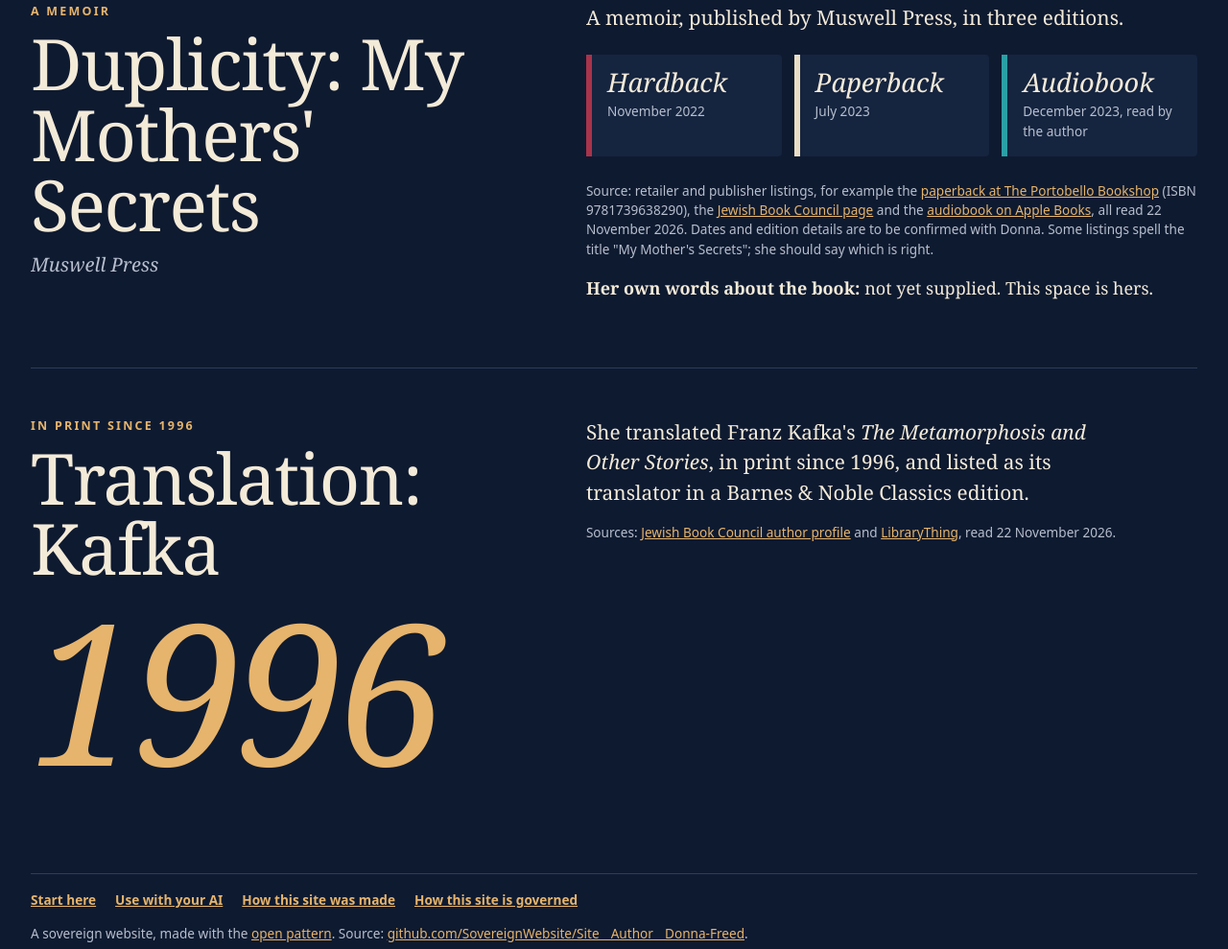
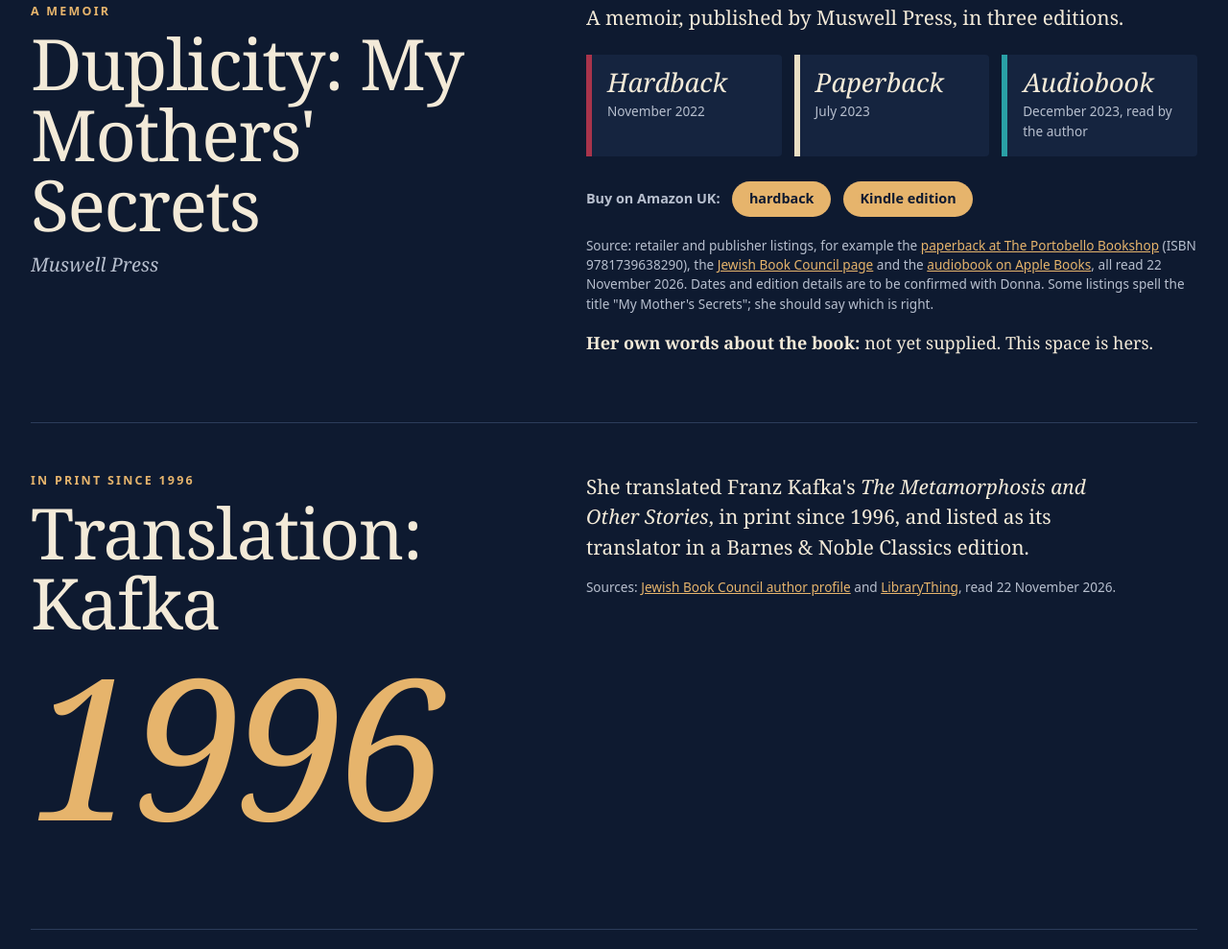
Before and after one commit to SovereignWebsite/Site__Author__Donna-Freed, a plain HTML site: page site/books/index.html in a window 1280 px wide. Shown: the part 957-1946 px from the top of the page at 96% size. Drawn offline with Linux system fonts and the light colour scheme.

Commit message:
Books: Amazon UK buy links for Duplicity (hardback, Kindle)
Links given by Dinis Cruz in this session, 26 Nov 2026. check.sh passes (Amazon answers 503 to the link checker: a warning only).

Agent: c.donna-freed.design@SovereignWebsite.dinis
Claude-Session: https://claude.ai/code/session_01Kw9UwB35ChAbPQwgW51gET
Co-Authored-By: Claude Opus 5.5 <noreply@anthropic.com>

```diff
--- a/site/assets/site.css
+++ b/site/assets/site.css
@@ -151,3 +151,7 @@ footer{margin-top:3rem;padding-top:1rem;border-top:1px solid var(--line);font:.8
 .episodes a{display:block;height:100%;padding:1.3rem 1.4rem 1.5rem;background:var(--panel);border:1px solid var(--line);border-top:4px solid var(--accent);border-radius:6px;color:var(--fg);font:italic 1.35rem/1.3 var(--head);text-decoration:none;transition:transform .2s ease,border-color .2s ease}
 .episodes a:hover,.episodes a:focus-visible{transform:translateY(-4px);border-color:var(--accent)}
 @media (prefers-reduced-motion:reduce){.episodes a{transition:none}.episodes a:hover,.episodes a:focus-visible{transform:none}}
+/* buy links on the Books page */
+.buy{display:flex;flex-wrap:wrap;align-items:center;gap:.6rem .8rem;margin:1.2rem 0;font:600 .9rem/1.3 var(--ui);color:var(--muted)}
+.buy a{display:inline-block;padding:.6rem 1.1rem;border-radius:999px;background:var(--accent);color:var(--bg);text-decoration:none}
+.buy a:hover,.buy a:focus-visible{background:var(--fg);color:var(--bg)}
--- a/site/books/index.html
+++ b/site/books/index.html
@@ -81,6 +81,7 @@
 <li id="paperback" class="ed-paper"><span class="fmt">Paperback</span><span class="when">July 2023</span></li>
 <li id="audiobook" class="ed-audio"><span class="fmt">Audiobook</span><span class="when">December 2023, read by the author</span></li>
 </ol>
+<p class="buy">Buy on Amazon UK: <a href="https://www.amazon.co.uk/Duplicity-Mothers-Secrets-Donna-Freed/dp/1739879430">hardback</a> <a href="https://www.amazon.co.uk/Duplicity-Mothers-Secrets-Donna-Freed-ebook/dp/B0BGQXQFN3">Kindle edition</a></p>
 <p class="src">Source: retailer and publisher listings, for example the <a href="https://www.theportobellobookshop.com/9781739638290">paperback at The Portobello Bookshop</a> (ISBN 9781739638290), the <a href="https://jewishbookcouncil.org/book/duplicity-my-mothers-secrets">Jewish Book Council page</a> and the <a href="https://books.apple.com/audiobook/id1721198948">audiobook on Apple Books</a>, all read 22 November 2026. Dates and edition details are to be confirmed with Donna. Some listings spell the title "My Mother's Secrets"; she should say which is right.</p>
 <p><strong>Her own words about the book:</strong> not yet supplied. This space is hers.</p>
 </div>
```
Also changed, not shown: 1 other file.
